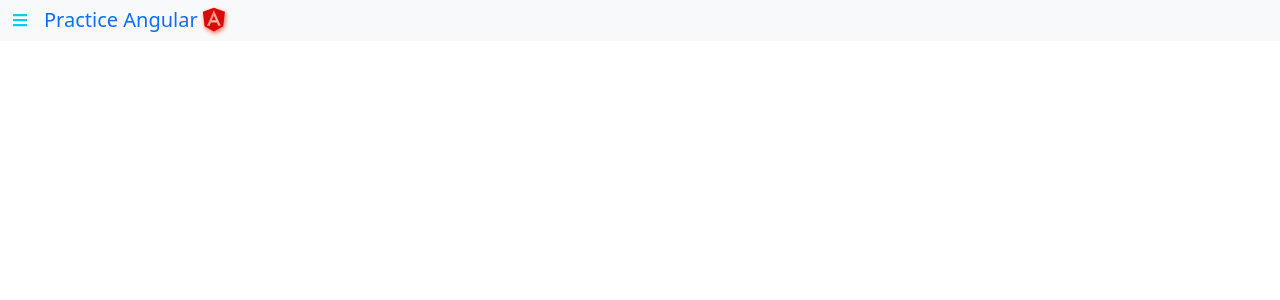
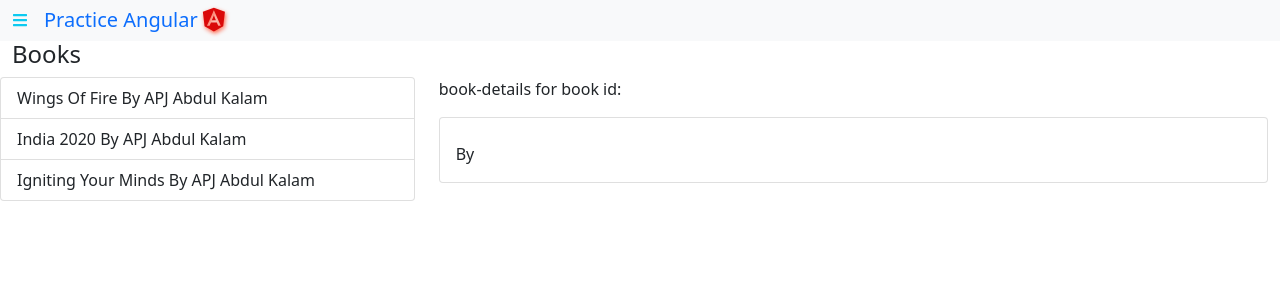
Before and after one commit to arvind00/practice-angular, an Angular app: page /books/1 in a window 1280 px wide. Before the commit this address led to /. Shown: the top 300 px of the page. Built offline with nearby package versions, Linux system fonts and the light colour scheme.

Commit message:
tuto for child routes added

```diff
--- a/src/app/app-routing.module.ts
+++ b/src/app/app-routing.module.ts
@@ -5,13 +5,15 @@ import { AboutComponent } from './about/about.component';
 import { ContactComponent } from './contact/contact.component';
 import { BooksComponent } from "./books/books.component";
 import { EditBookComponent } from './books/edit-book/edit-book.component';
+import { BookDetailsComponent } from './books/book-details/book-details.component';
 
 const routes: Routes = [
   { path: '', pathMatch: 'full', redirectTo: '/about' },
   { path: 'about/:title', component: AboutComponent },
   { path: 'contact', component: ContactComponent },
-  { path: 'books/:id/edit', component: EditBookComponent },
-  { path: 'books/:authorId/:genre', component: BooksComponent },
+  { path: 'books', component: BooksComponent, children: [
+    { path: ':id', component: BookDetailsComponent },
+  ]},
 ];
 
 @NgModule({
--- a/src/app/app.module.ts
+++ b/src/app/app.module.ts
@@ -8,6 +8,7 @@ import { ContactComponent } from './contact/contact.component';
 import { AppRoutingModule } from './app-routing.module';
 import { BooksComponent } from './books/books.component';
 import { EditBookComponent } from './books/edit-book/edit-book.component';
+import { BookDetailsComponent } from './books/book-details/book-details.component';
 
 @NgModule({
   declarations: [
@@ -15,7 +16,8 @@ import { EditBookComponent } from './books/edit-book/edit-book.component';
     AboutComponent,
     ContactComponent,
     BooksComponent,
-    EditBookComponent
+    EditBookComponent,
+    BookDetailsComponent
 ],
   imports: [
     BrowserModule,
--- /dev/null
+++ b/src/app/books/book-details/book-details.component.html
@@ -0,0 +1,5 @@
+<p>book-details for book id: {{book?.id}}</p>
+<div class="card">
+    <div class="card-title">{{book?.title}}</div>
+    <div class="card-body">By {{book?.author}}</div>
+</div>
--- /dev/null
+++ b/src/app/books/book-details/book-details.component.ts
@@ -0,0 +1,28 @@
+import { Component, OnInit } from '@angular/core';
+import { ActivatedRoute } from '@angular/router';
+import { BOOK_LIST } from '../book.data';
+import { iBook } from '../book.interface';
+
+@Component({
+  selector: 'app-book-details',
+  templateUrl: './book-details.component.html',
+  styleUrls: ['./book-details.component.css']
+})
+export class BookDetailsComponent implements OnInit {
+  book: iBook | undefined = undefined;
+  bookId: String | null = null;
+  title: String | null = null;
+  author: String | null = null;
+
+  constructor(private activatedRoute: ActivatedRoute) {}
+
+  ngOnInit(): void {
+    this.activatedRoute.params.subscribe((params)=>{
+      this.getBookDetailsById(params['id']);
+    })
+  }
+
+  getBookDetailsById(id: String){
+    this.book = BOOK_LIST.find((b)=>b.id === id)
+  }
+}
--- /dev/null
+++ b/src/app/books/book.data.ts
@@ -0,0 +1,6 @@
+
+export const BOOK_LIST = [
+  { id: 'BK1001', title: 'Wings Of Fire', author: 'APJ Abdul Kalam' },
+  { id: 'BK1002', title: 'India 2020', author: 'APJ Abdul Kalam' },
+  { id: 'BK1003', title: 'Igniting Your Minds', author: 'APJ Abdul Kalam' },
+]
--- /dev/null
+++ b/src/app/books/book.interface.ts
@@ -0,0 +1,2 @@
+
+export interface iBook { id: String, title: String, author: String }
--- a/src/app/books/books.component.html
+++ b/src/app/books/books.component.html
@@ -1,5 +1,10 @@
-<div>Books from Author Id: {{bookParam.authorId}} for genre: {{bookParam.genre}}</div>
-<hr>
-<a [routerLink]="['../../a1005', 'romance',]">Load book of a1005 with genre romance</a>
-<hr>
-<a [routerLink]="['/books', 'b1005', 'edit']" [queryParams]="{page:3, by: 'admin'}" fragment="S5_P2">Edit a Book /books/id/edit</a>
+
+<h4>Books</h4>
+<div class="row">
+    <div class="col-md-4 list-group">
+        <div *ngFor="let b of bookList" class="list-group-item" (click)="viewBookDetails(b)">{{b.title}} By {{b.author}}</div>
+    </div>
+    <div class="col-md-8">
+        <router-outlet></router-outlet>
+    </div>
+</div>
--- a/src/app/books/books.component.ts
+++ b/src/app/books/books.component.ts
@@ -1,5 +1,8 @@
 import { Component, OnInit } from '@angular/core';
 import { ActivatedRoute, Router } from '@angular/router';
+import { BOOK_LIST } from './book.data';
+import { iBook } from './book.interface';
+
 
 @Component({
   selector: 'app-books',
@@ -9,7 +12,7 @@ import { ActivatedRoute, Router } from '@angular/router';
 export class BooksComponent implements OnInit {
 
   bookParam: { authorId: String, genre: String } = { authorId: '', genre: '' };
-
+  bookList: iBook[] = BOOK_LIST;
   constructor(private activatedRoute: ActivatedRoute, private router: Router) { }
 
   ngOnInit(): void {
@@ -25,4 +28,9 @@ export class BooksComponent implements OnInit {
     this.router.navigate(['/books/edit', { queryParams: { authorId: 'a1008', genre: 'history' }, fragments: 'frag' }]);
   }
 
+  viewBookDetails(b:iBook){
+    // to load book details component
+    this.router.navigate(['/books', b.id]);
+  }
+
 }
```
Also changed, not shown: src/app/books/book-details/book-details.component.css (added), 1 other file (tests, documents, lock files or other folders).
